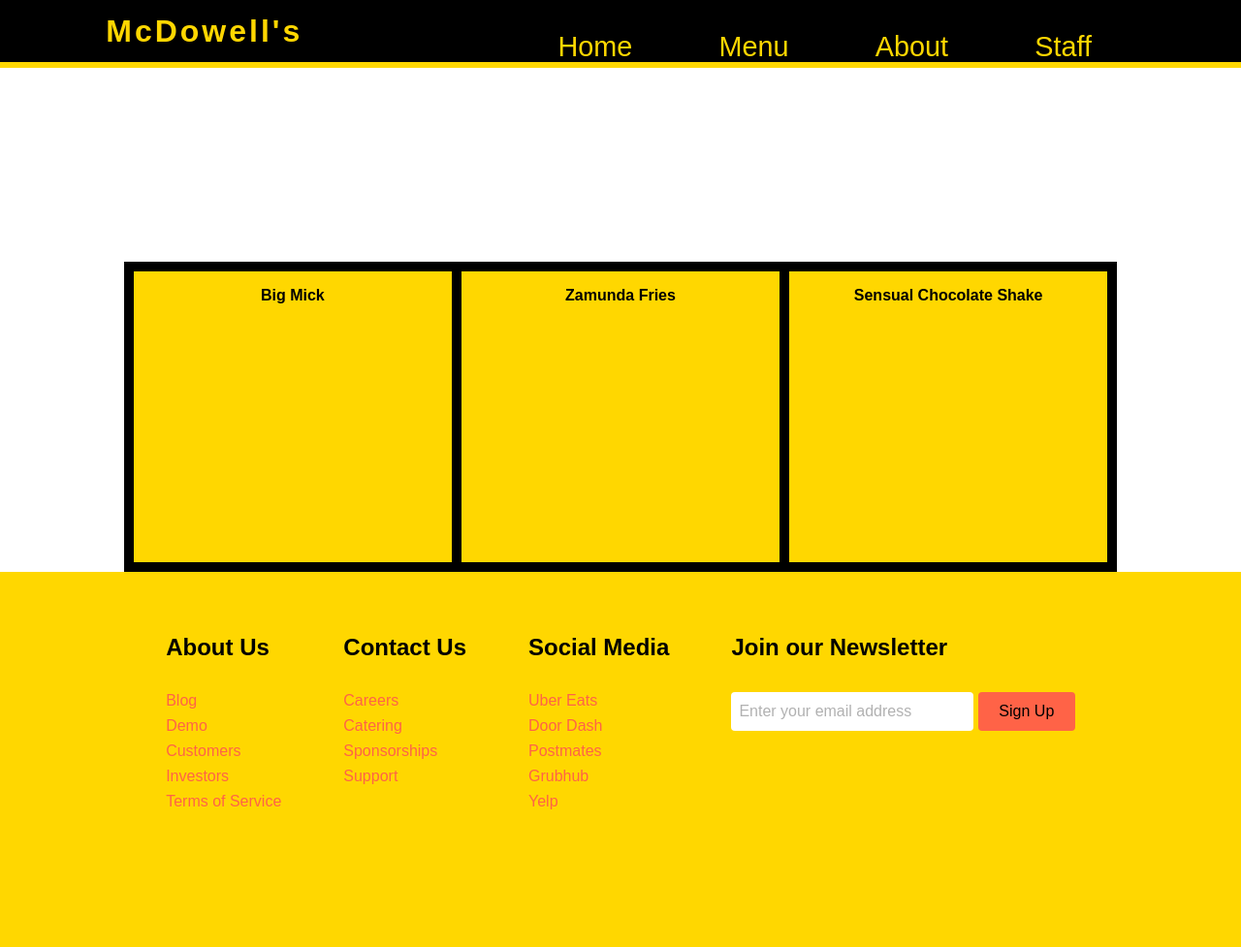
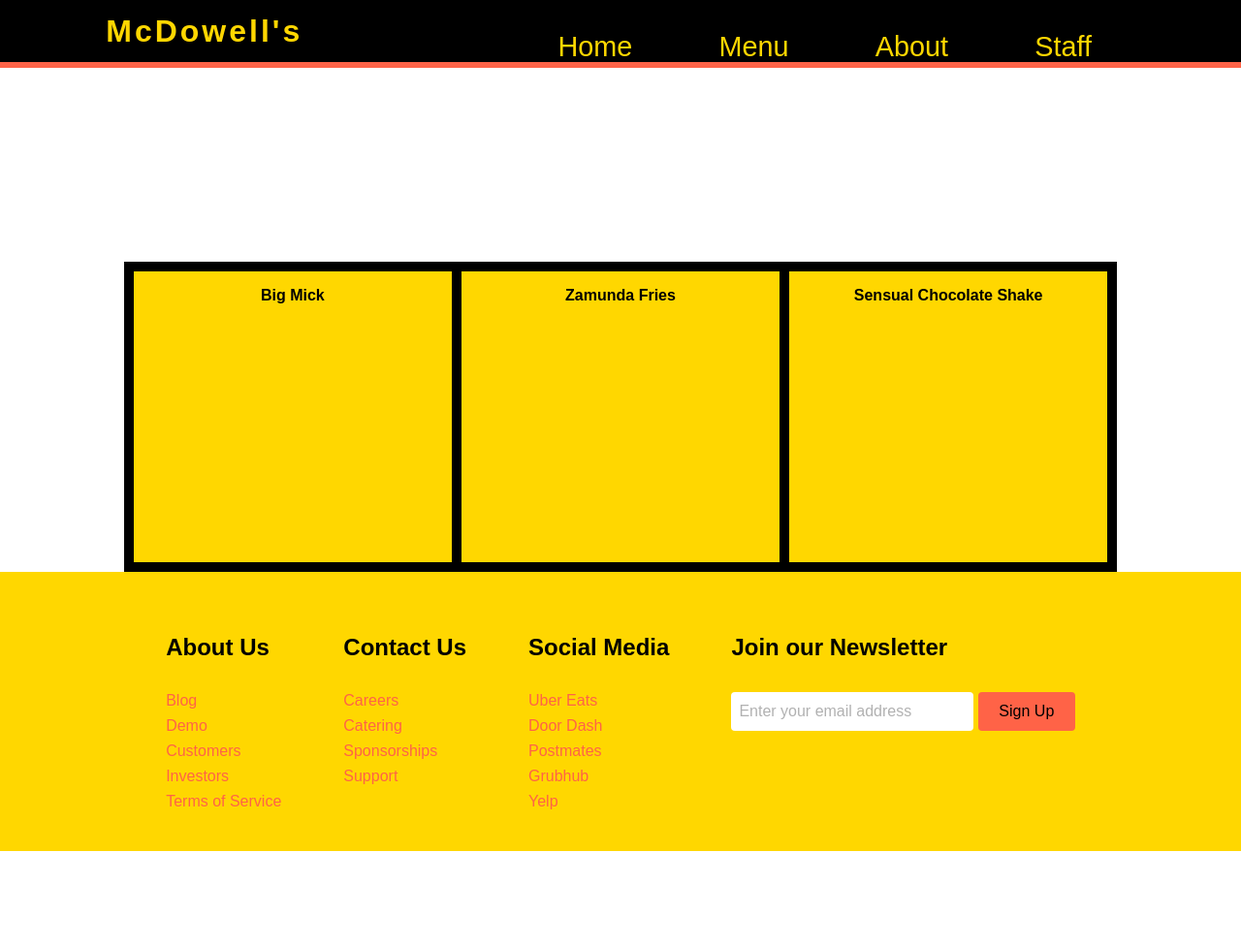
Before and after one commit to cbowen002/food, a plain HTML site: page index.html in a window 1280 px wide. Shown: the whole page at 97% size. After the commit the page ends 878 px from the top, so only its background shows below. Drawn offline with Linux system fonts and the light colour scheme.

Commit message:
changed footer size

```diff
--- a/css/custom.css
+++ b/css/custom.css
@@ -20,7 +20,7 @@
 
   header {
       background-color: black;
-      border-bottom: 6px gold solid;
+      border-bottom: 6px tomato solid;
       width: 100%;
       height: 70px;
       display: flex;
--- a/css/style.css
+++ b/css/style.css
@@ -89,7 +89,6 @@
     box-shadow: inset 100px 0 0 0 tomato;
     cursor: pointer;
     color: black;
-
   }
 
   /* ======== STAFF PAGE ======== */
@@ -138,7 +137,7 @@
 
 .footer {
   width: 80%;
-  height: 40vh;
+  height: 20vh;
   background-color: gold;
   color: black;
   display: flex;
```
